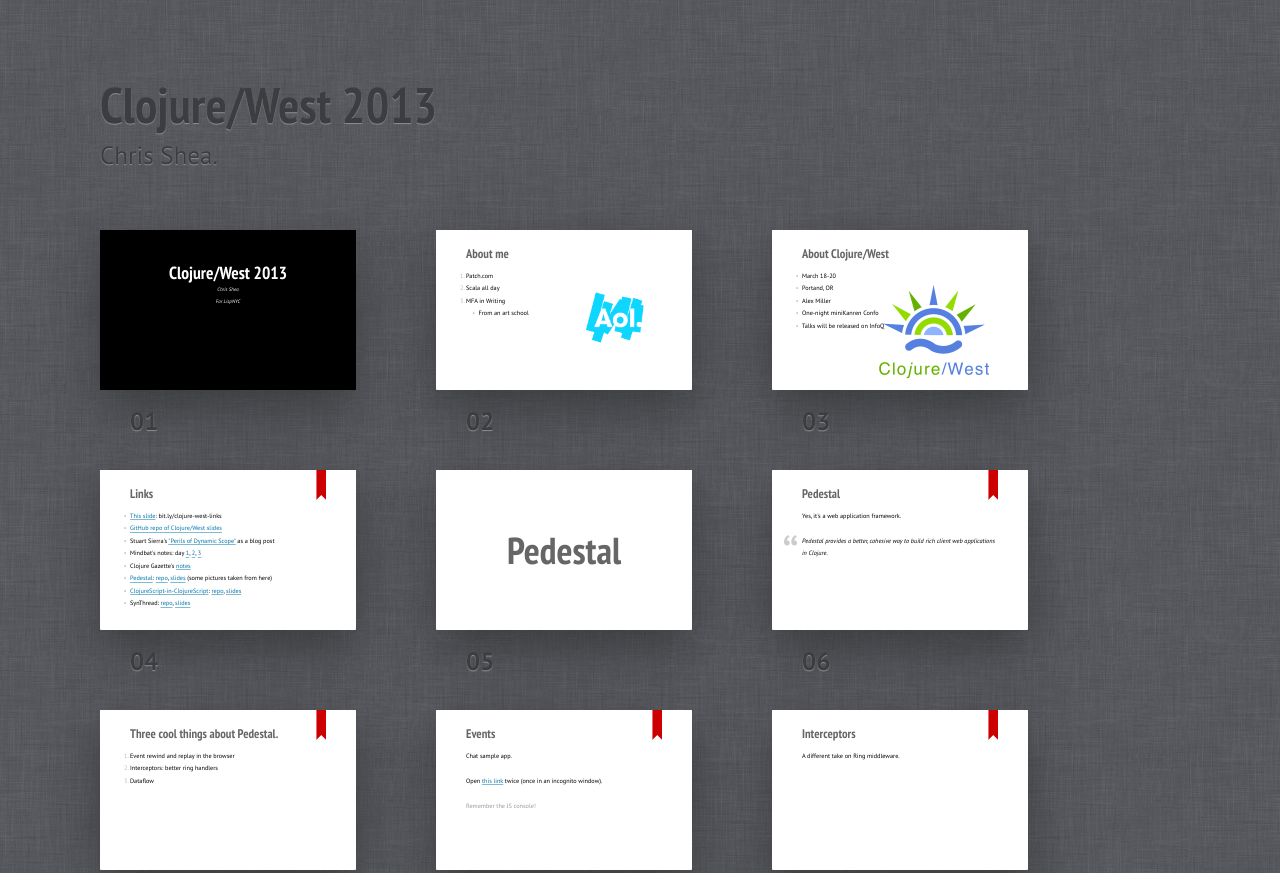
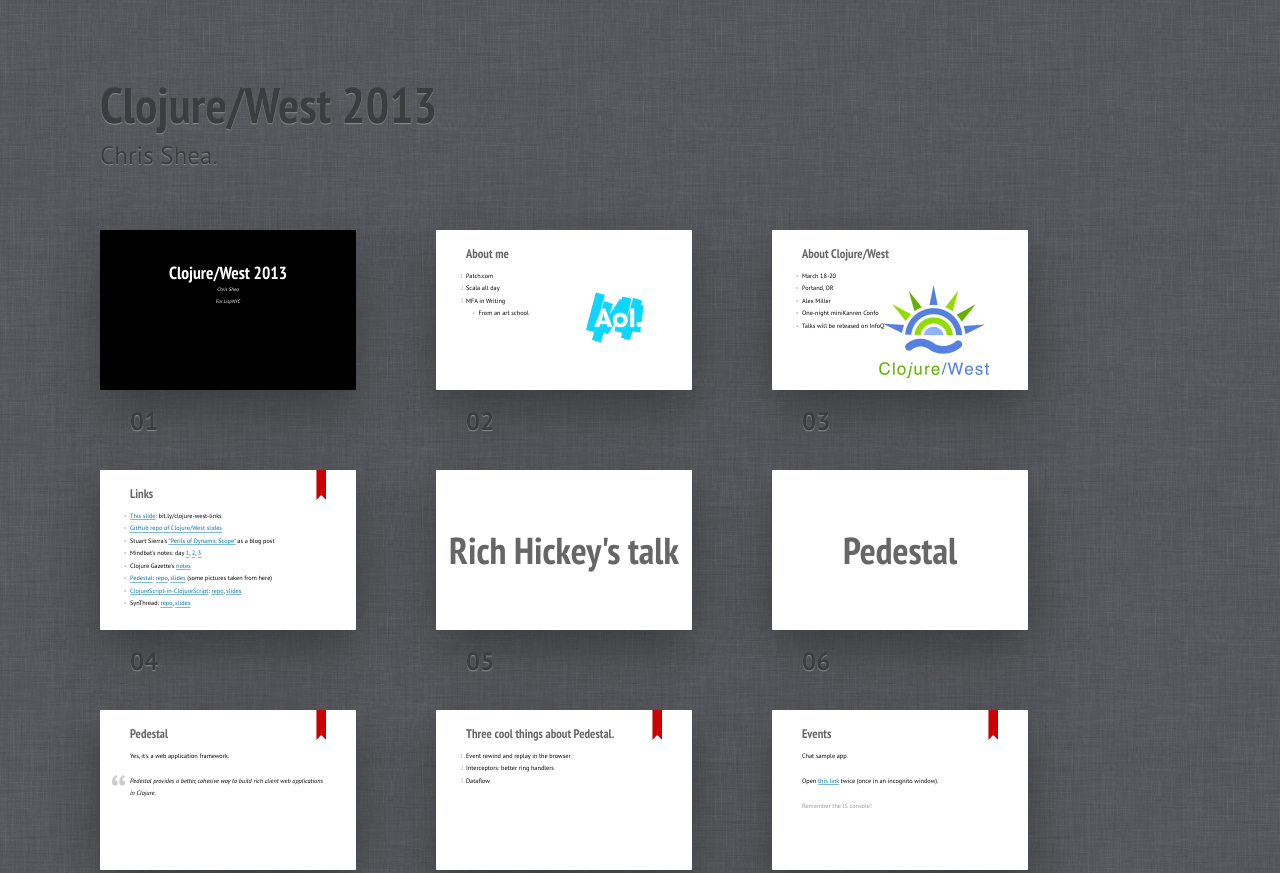
Before and after one commit to tie-rack/clojure-west-lispnyc, a plain HTML site: page index.html in a window 1280 px wide. Shown: the top 873 px of the page. Drawn offline with Linux system fonts and the light colour scheme.

Commit message:
Add a slide for Rich Hickey

```diff
--- a/index.html
+++ b/index.html
@@ -99,6 +99,9 @@
       <li><a href="http://clojurescript.net/">ClojureScript-in-ClojureScript</a>: <a href="https://github.com/kanaka/clojurescript">repo</a>, <a href="http://kanaka.github.io/cljs-in-cljs-presentation/">slides</a></li>
       <li>SynThread: <a href="https://github.com/LonoCloud/synthread">repo</a>, <a href="https://docs.google.com/presentation/d/1z4w8PEx-aEqpxNwh8qJYy96fEt-ZbpoLTPpcDSJfBJ8/edit#slide=id.p">slides</a></li>
 		</ul>
+	</div></section>
+  <section class="slide shout"><div>
+    <h2>Rich Hickey's talk</h2>
 	</div></section>
   <section class="slide shout"><div>
     <h2>Pedestal</h2>
```
